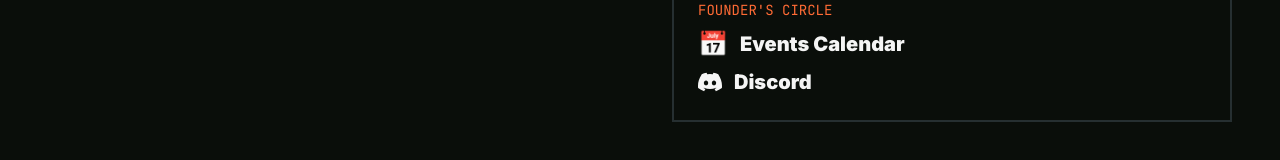
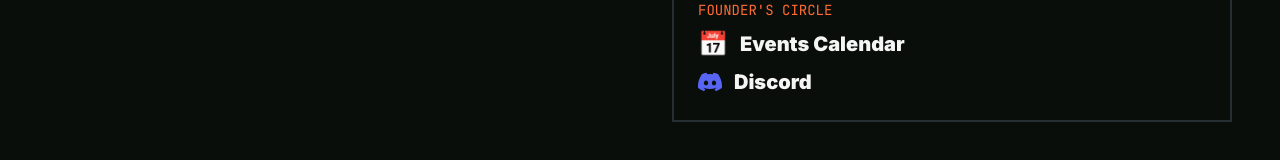
Before and after one commit to sharonxu/breaking-cad, a React (Vite) app: page / in a window 1280 px wide. Shown: the part 5768-5928 px from the top of the page. Built offline with nearby package versions, Linux system fonts and the light colour scheme.

Commit message:
Make Discord icon purple with brand color
- Change fill from currentColor to #5865F2 (Discord blurple)
- Matches official Discord brand identity

```diff
--- a/src/components/Contact.jsx
+++ b/src/components/Contact.jsx
@@ -72,7 +72,7 @@ function Contact() {
                   rel="noopener noreferrer"
                   className="text-xl font-black group-hover:text-machine-orange transition-colors flex items-center gap-3"
                 >
-                  <svg className="w-6 h-6" viewBox="0 0 24 24" fill="currentColor">
+                  <svg className="w-6 h-6" viewBox="0 0 24 24" fill="#5865F2">
                     <path d="M20.317 4.37a19.791 19.791 0 0 0-4.885-1.515a.074.074 0 0 0-.079.037c-.21.375-.444.864-.608 1.25a18.27 18.27 0 0 0-5.487 0a12.64 12.64 0 0 0-.617-1.25a.077.077 0 0 0-.079-.037A19.736 19.736 0 0 0 3.677 4.37a.07.07 0 0 0-.032.027C.533 9.046-.32 13.58.099 18.057a.082.082 0 0 0 .031.057a19.9 19.9 0 0 0 5.993 3.03a.078.078 0 0 0 .084-.028a14.09 14.09 0 0 0 1.226-1.994a.076.076 0 0 0-.041-.106a13.107 13.107 0 0 1-1.872-.892a.077.077 0 0 1-.008-.128a10.2 10.2 0 0 0 .372-.292a.074.074 0 0 1 .077-.01c3.928 1.793 8.18 1.793 12.062 0a.074.074 0 0 1 .078.01c.12.098.246.198.373.292a.077.077 0 0 1-.006.127a12.299 12.299 0 0 1-1.873.892a.077.077 0 0 0-.041.107c.36.698.772 1.362 1.225 1.993a.076.076 0 0 0 .084.028a19.839 19.839 0 0 0 6.002-3.03a.077.077 0 0 0 .032-.054c.5-5.177-.838-9.674-3.549-13.66a.061.061 0 0 0-.031-.03zM8.02 15.33c-1.183 0-2.157-1.085-2.157-2.419c0-1.333.956-2.419 2.157-2.419c1.21 0 2.176 1.096 2.157 2.42c0 1.333-.956 2.418-2.157 2.418zm7.975 0c-1.183 0-2.157-1.085-2.157-2.419c0-1.333.955-2.419 2.157-2.419c1.21 0 2.176 1.096 2.157 2.42c0 1.333-.946 2.418-2.157 2.418z"/>
                   </svg>
                   Discord
```
